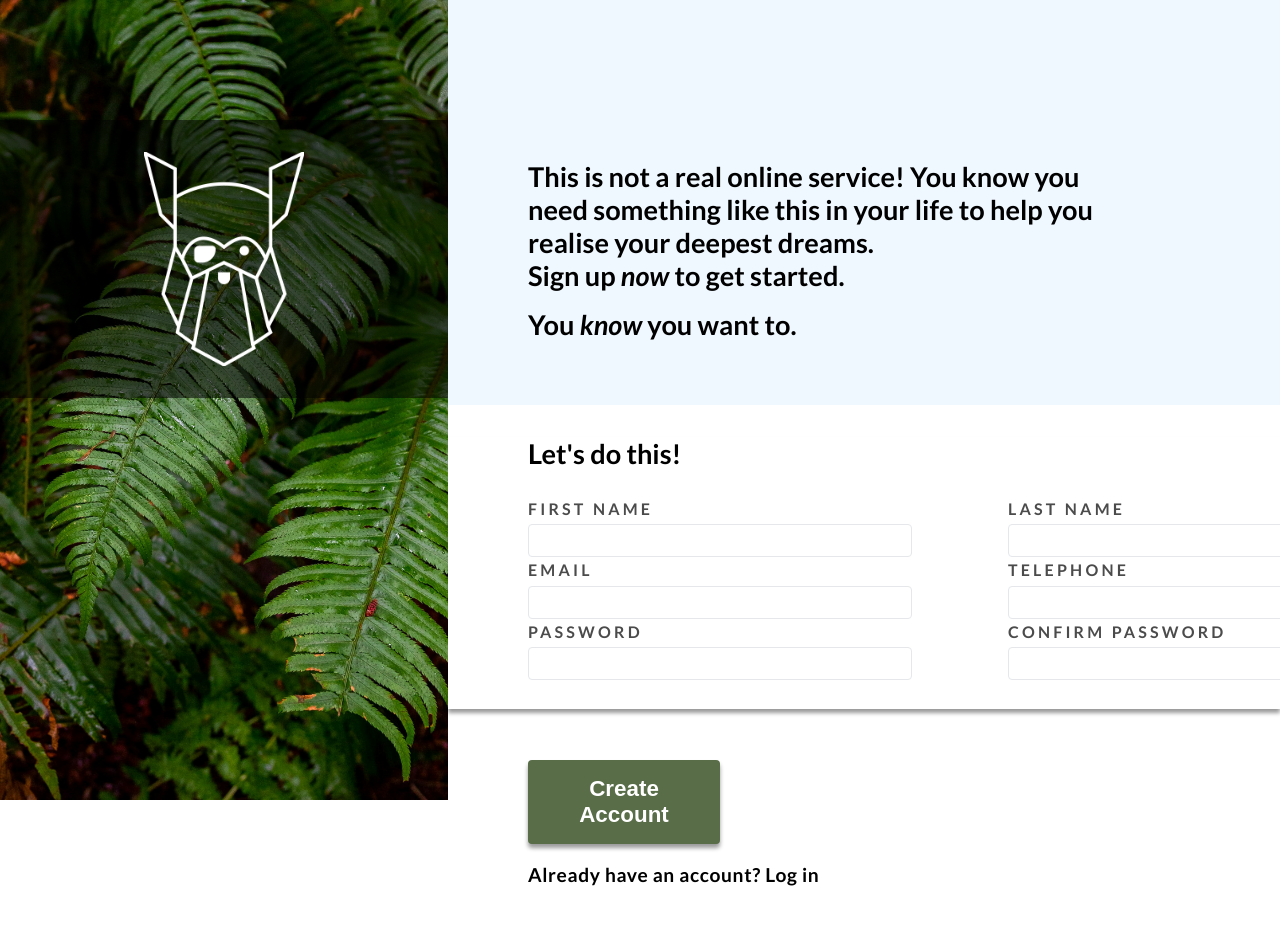
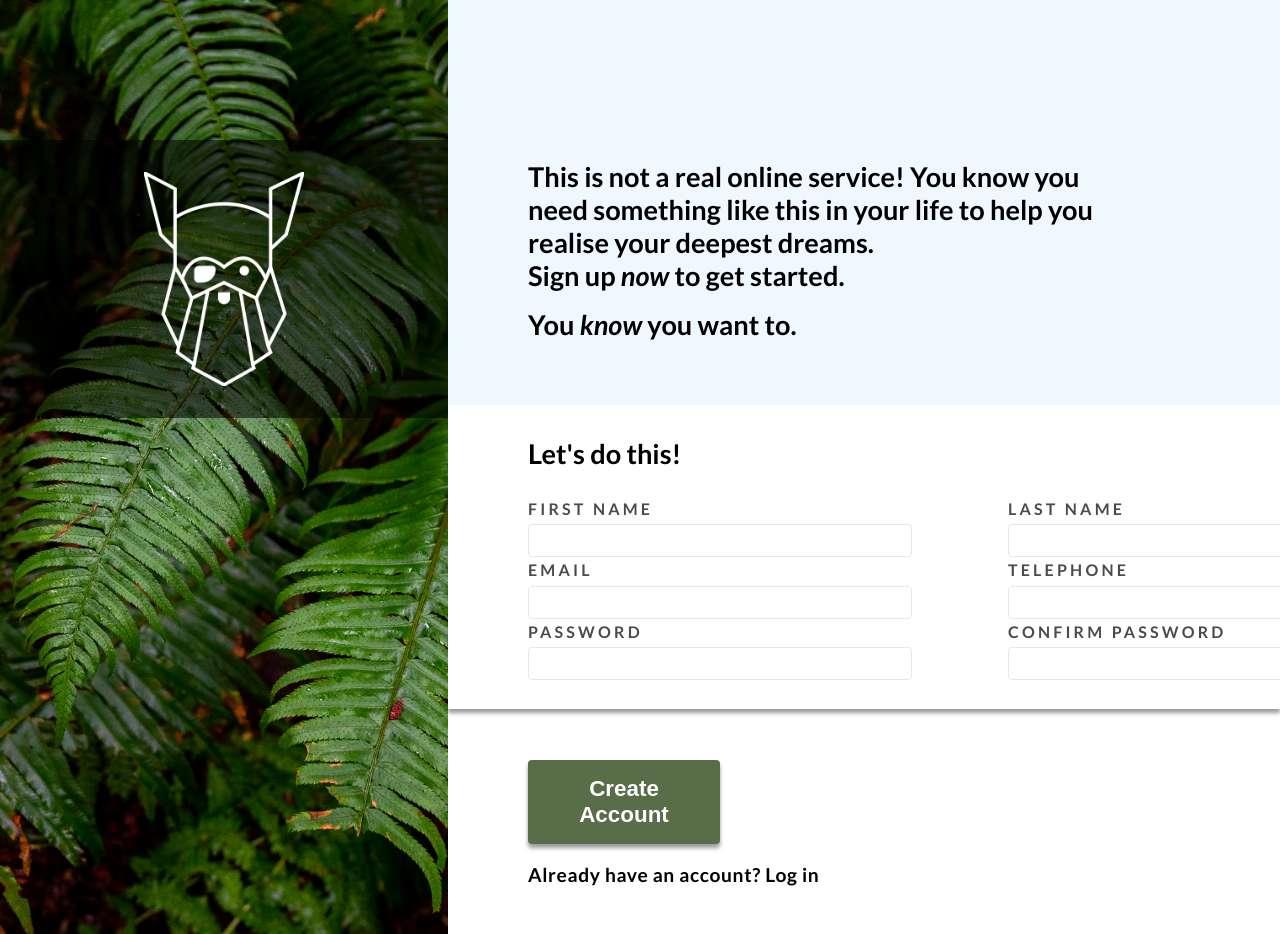
Before and after one commit to ConorMcKillen/sign-up-form, a website: page index.html in a window 1280 px wide. Shown: the top 934 px of the page. Before the commit the page ends 886 px from the top, so only its background shows below. Drawn offline with Linux system fonts and the light colour scheme.

Commit message:
Changed width to better suit smaller screen

```diff
--- a/style.css
+++ b/style.css
@@ -41,9 +41,9 @@ body {
   background-size: cover;
   background-repeat: no-repeat;
   background-position: center;
-  width: 35%;
+  max-width: 45%;
   min-width: 35%;
-  height: 100vh;
+  height: auto;
 }
 
 .right-container {
@@ -141,6 +141,7 @@ input:valid + .error-message {
 
 .cta {
   margin-top: 3.2rem;
+  margin-bottom: 3rem;
   display: flex;
   flex-direction: column;
   justify-content: center;
```
